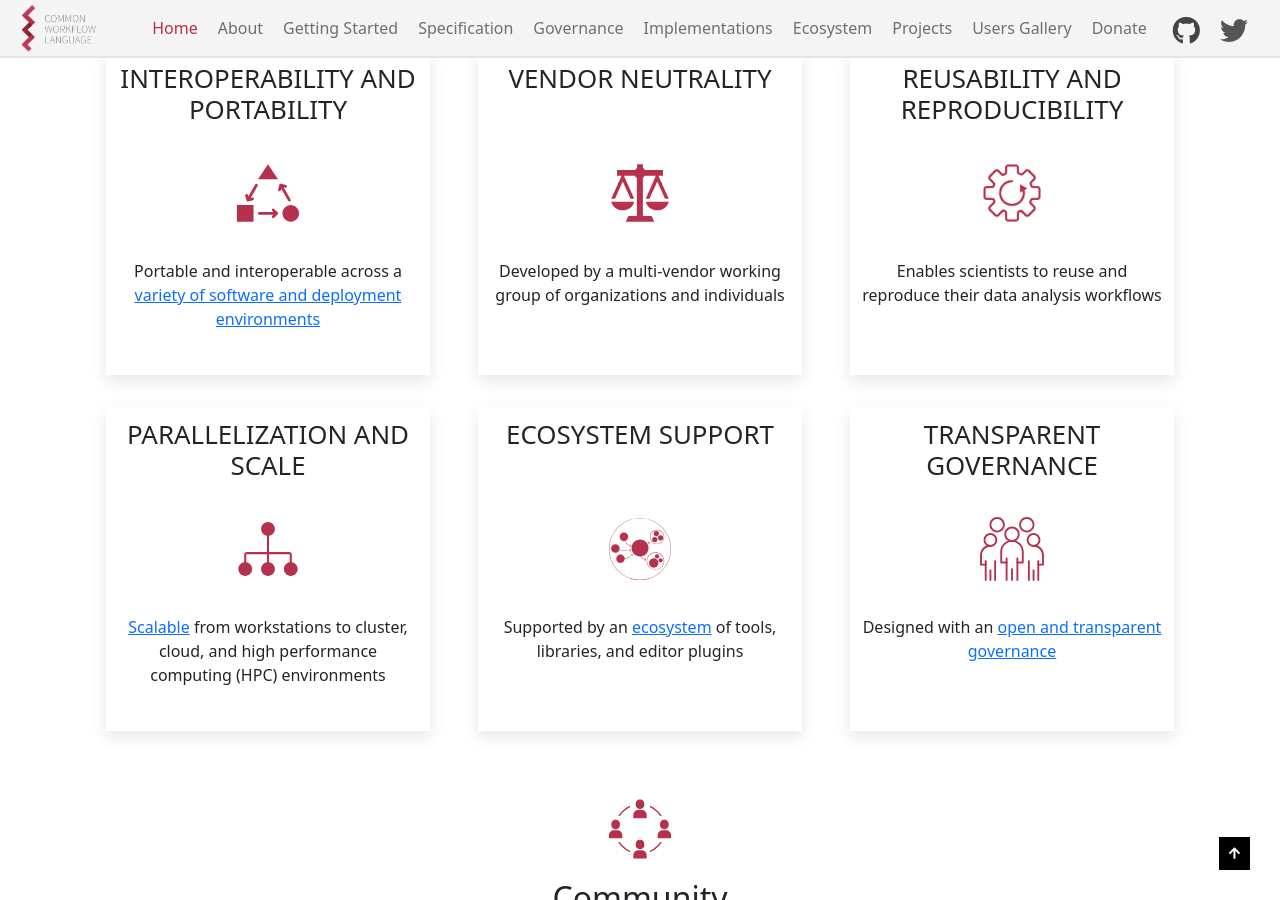
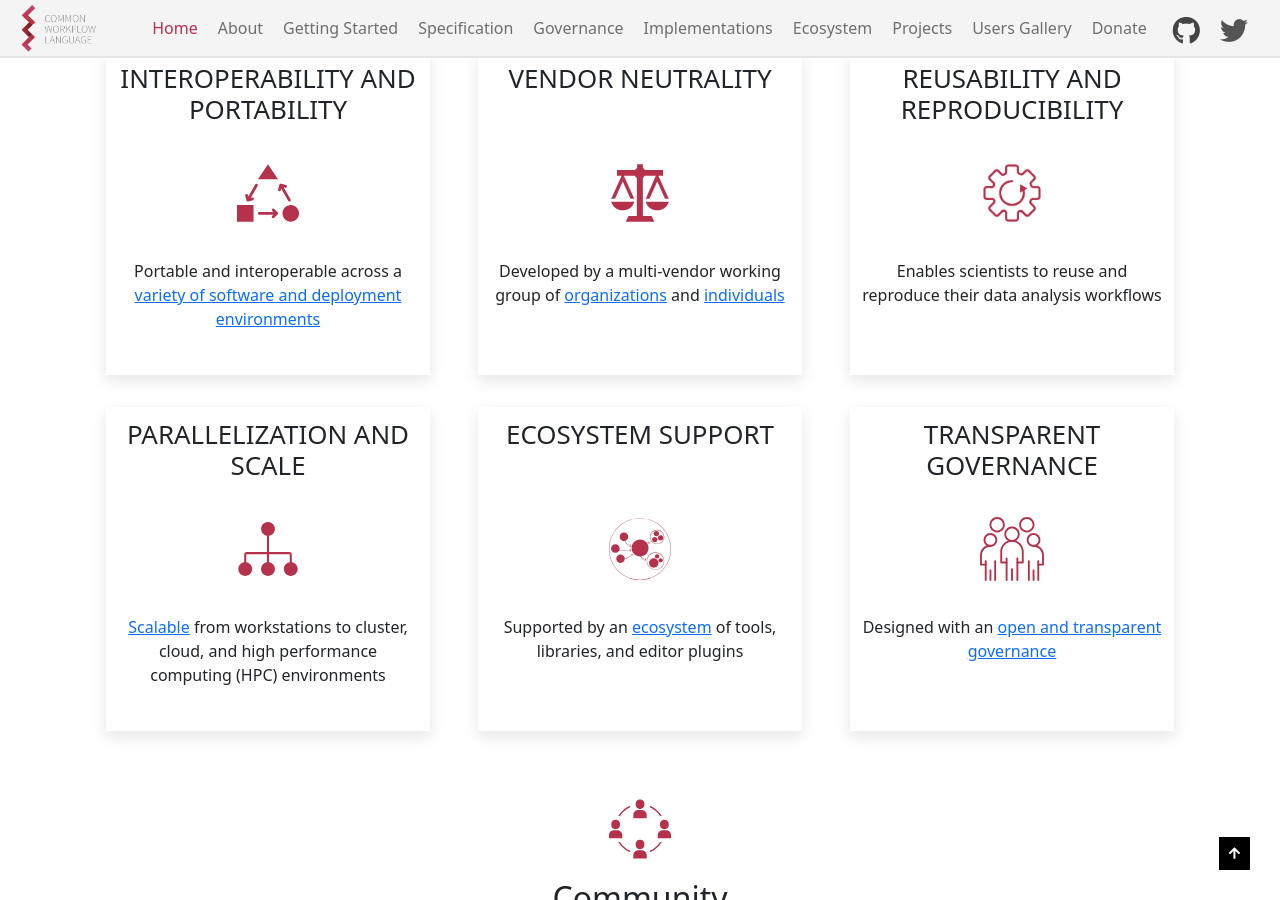
Before and after one commit to common-workflow-language/cwl-website, a Jekyll site: the page built from content/index.md, in a window 1280 px wide and 900 px high, scrolled down 783 px. Built offline with Jekyll 4.4.1, drawn with Linux system fonts in a browser that asks for light colours; some of the changed lines change nothing that is shown.

Commit message:
Adding links for gov

```diff
--- a/content/_data/home.yml
+++ b/content/_data/home.yml
@@ -6,7 +6,7 @@ features:
   - title: VENDOR NEUTRALITY
     icon: noun_Scale_380185.svg
     icon-alt: Vendor Neutrality icon - an evenly weighted mechanical scale
-    text: Developed by a multi-vendor working group of organizations and individuals
+    text: Developed by a multi-vendor working group of [organizations](/governance/#participating-organizations/) and [individuals](/governance/#individual-contributors/)
   - title: REUSABILITY AND REPRODUCIBILITY
     icon: noun_ecosystem_cycle_3389565.png
     icon-alt: Reusability icon - a Cog with a circular arrow, spinning counter-clockwise inside
```
